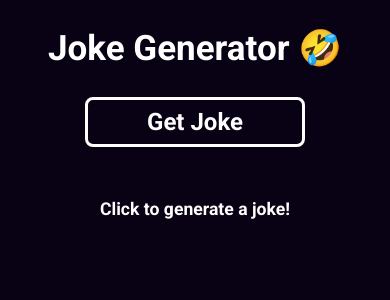
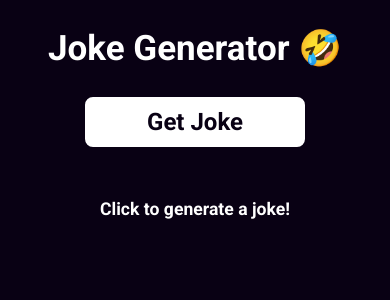
Before and after one commit to luizfranzon/React-JokeGenerator, a React (Vite) app: page / in a window 390 px wide. In both pictures the pointer is over the button "Get Joke". Shown: the top 300 px of the page. Built offline with nearby package versions, Linux system fonts and the light colour scheme.

Commit message:
Fixed mobile hover button

```diff
--- a/src/pages/Home/style.css
+++ b/src/pages/Home/style.css
@@ -42,11 +42,10 @@ body {
     transition: background-color 0.2s, color 0.2s;
 
     cursor: pointer;
-
     margin-bottom: 3.25rem;
 }
 
-.generateButton:active  {
+.generateButton:active, .generateButton:hover  {
     color: #090114;
     background-color: white;
 }
```
